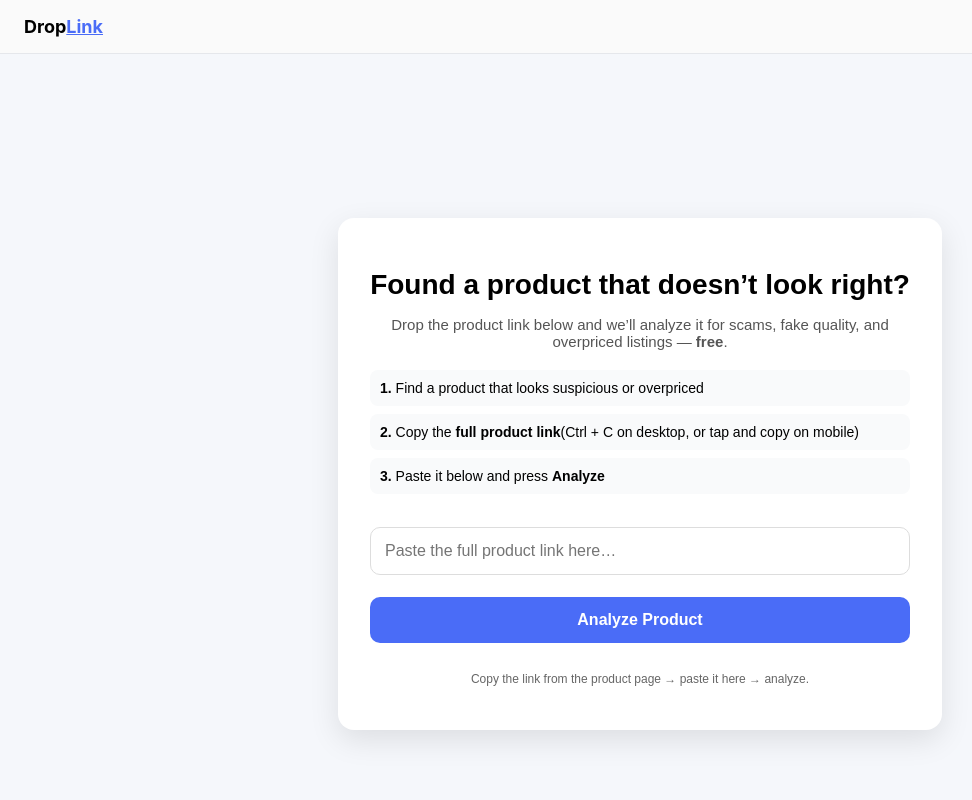
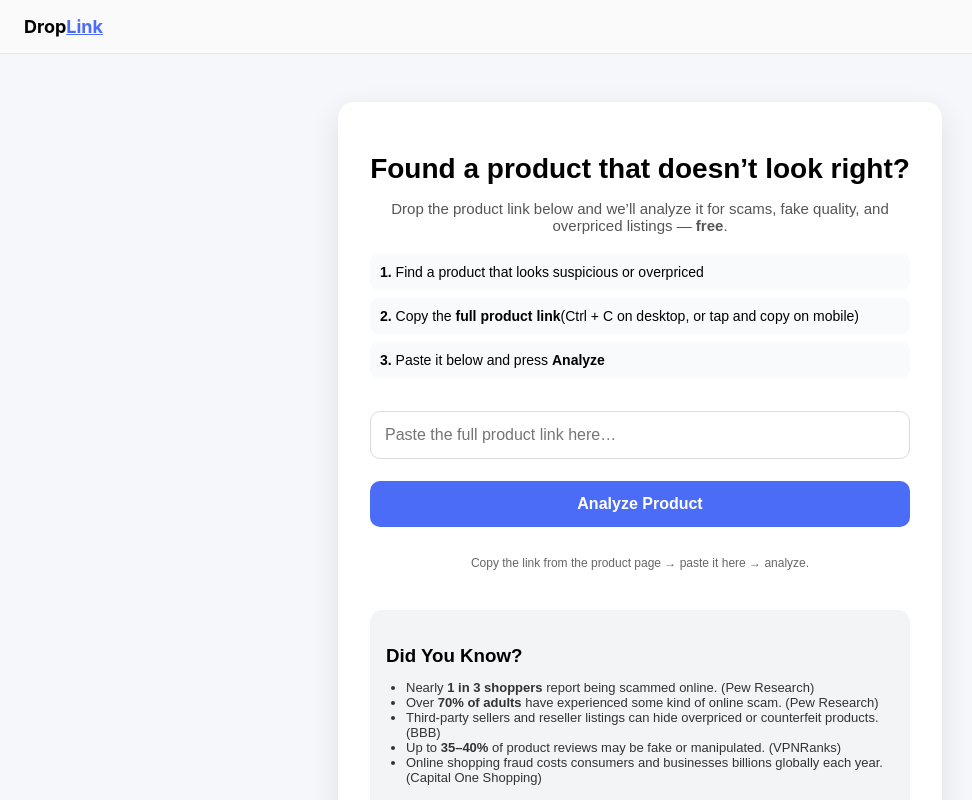
Before and after one commit to christensenandrew455-cell/funbot3000, a Next.js app: page / in a window 1280 px wide. Shown: the top 800 px of the page, without its empty margins (0-972 px from the left). Built offline with nearby package versions, Linux system fonts and the light colour scheme.

Commit message:
Update page.js

```diff
--- a/app/page.js
+++ b/app/page.js
@@ -103,6 +103,20 @@ export default function Home() {
               Copy the link from the product page → paste it here → analyze.
             </p>
           </form>
+        )}
+
+        {/* SCAM FACTS BOX */}
+        {!result && (
+          <div style={styles.scamFacts}>
+            <h3 style={{ marginBottom: 12 }}>Did You Know?</h3>
+            <ul style={styles.scamList}>
+              <li>Nearly <strong>1 in 3 shoppers</strong> report being scammed online. (Pew Research)</li>
+              <li>Over <strong>70% of adults</strong> have experienced some kind of online scam. (Pew Research)</li>
+              <li>Third-party sellers and reseller listings can hide overpriced or counterfeit products. (BBB)</li>
+              <li>Up to <strong>35–40%</strong> of product reviews may be fake or manipulated. (VPNRanks)</li>
+              <li>Online shopping fraud costs consumers and businesses billions globally each year. (Capital One Shopping)</li>
+            </ul>
+          </div>
         )}
 
         {error && <p style={styles.error}>{error}</p>}
@@ -213,6 +227,18 @@ const styles = {
     color: "#666",
     textAlign: "center",
   },
+  scamFacts: {
+    marginTop: 28,
+    background: "#f3f4f6",
+    padding: 16,
+    borderRadius: 12,
+  },
+  scamList: {
+    listStyle: "disc",
+    paddingLeft: 20,
+    fontSize: 13,
+    color: "#333",
+  },
   error: { color: "red", marginTop: 12, textAlign: "center" },
   verdict: (status) => ({
     fontSize: 28,
```
